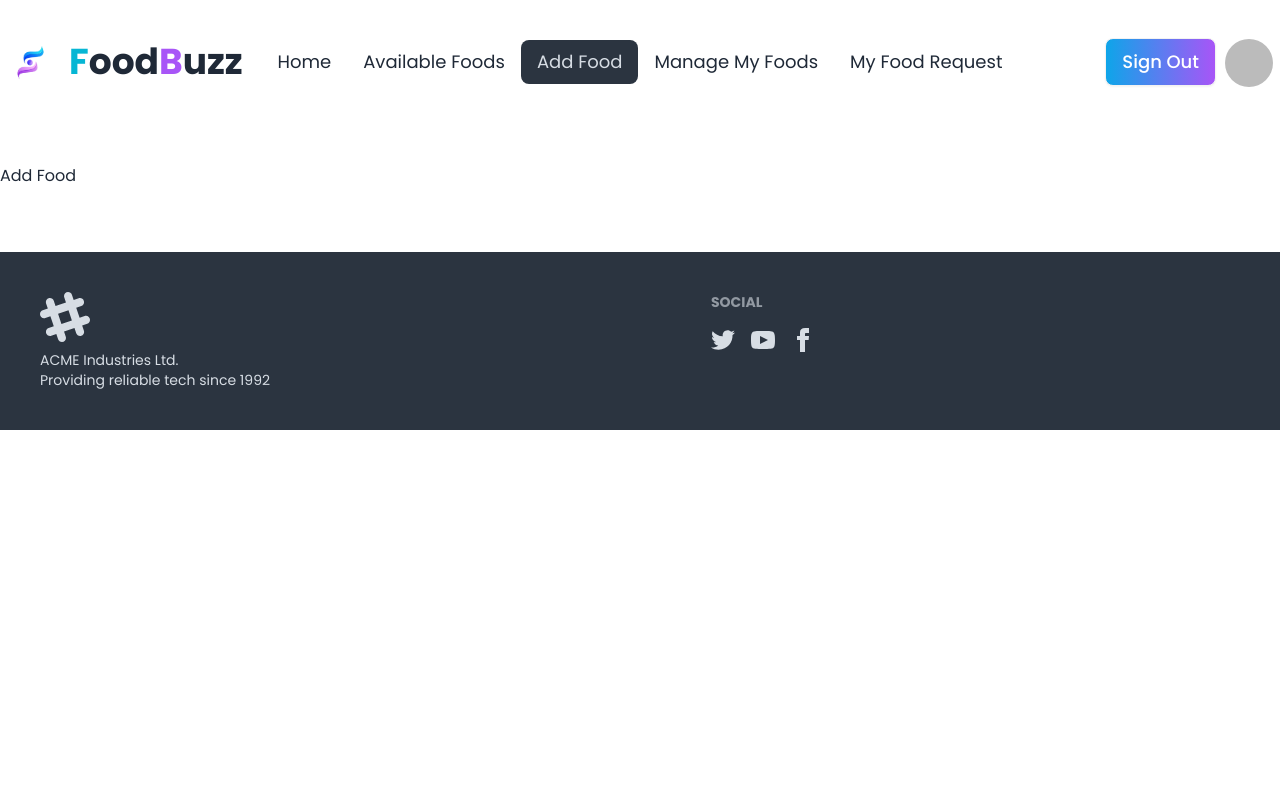
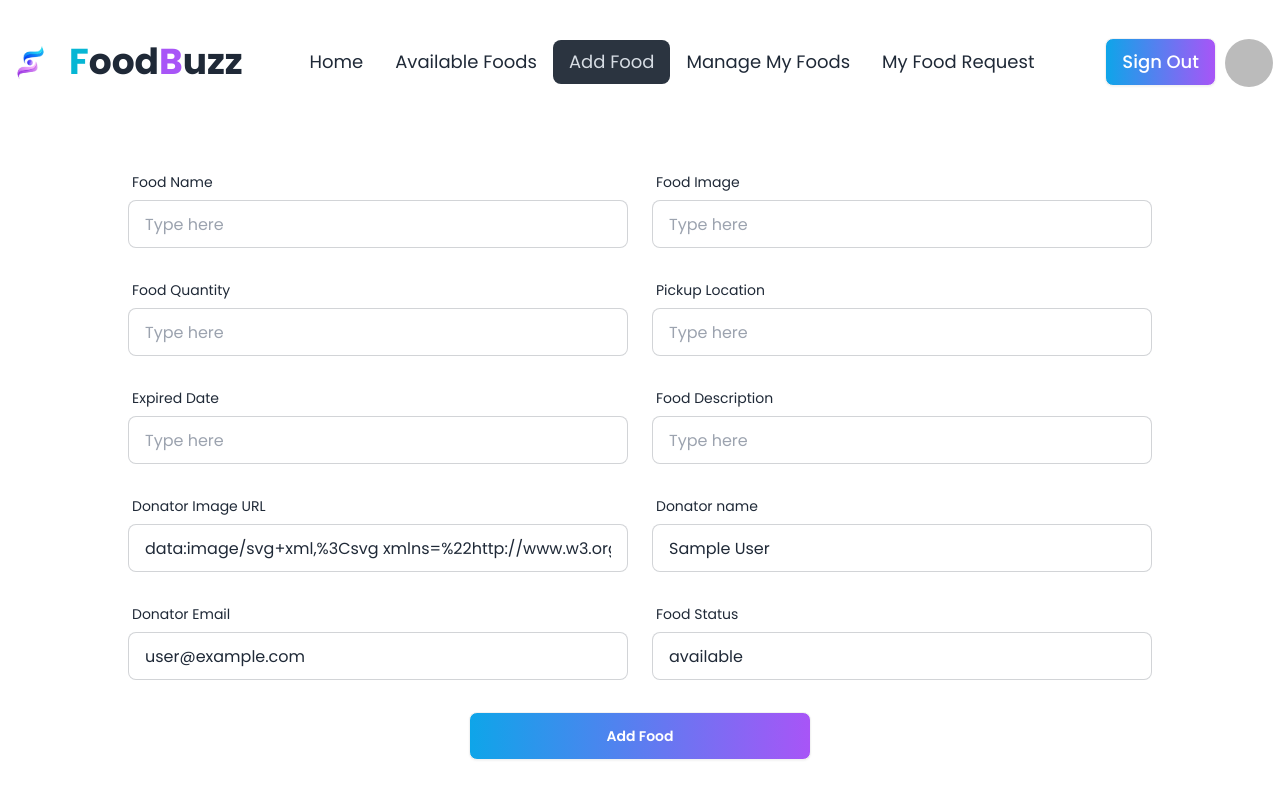
Before and after one commit to MdShamimIslam/community-food-client, a React (Vite) app: page /addFood in a window 1280 px wide. Shown: the top 800 px of the page. Built offline with nearby package versions, Linux system fonts and the light colour scheme; no server answers; sample sign-in values are in the browser's storage.

Commit message:
create add food and functionality implement addeded

```diff
--- a/src/pages/AddFood/AddFood.jsx
+++ b/src/pages/AddFood/AddFood.jsx
@@ -1,11 +1,177 @@
-import React from 'react';
+import React, { useContext } from "react";
+import { useForm } from "react-hook-form";
+import { AuthContext } from "../../Provider/AuthProvider";
+import Swal from "sweetalert2";
 
 const AddFood = () => {
-    return (
-        <div className='my-16'>
-            <h2>Add Food</h2>
+  const { register, handleSubmit } = useForm();
+  const { user } = useContext(AuthContext);
+
+  const onSubmit = (data) => {
+    fetch('http://localhost:5000/createFood',{
+        method:'POST',
+        headers:{
+            'content-type':'application/json'
+        },
+        body:JSON.stringify(data)
+    })
+    .then(res=>res.json())
+    .then(data=>{
+        if(data.insertedId){
+            Swal.fire({
+                position: "top-end",
+                icon: "success",
+                title: "Food Added Successfully",
+                showConfirmButton: false,
+                timer: 1500,
+              });
+        }
+    })
+  };
+
+
+
+  return (
+    <div className="my-16 w-4/5 mx-auto">
+      <form onSubmit={handleSubmit(onSubmit)}>
+        <div className="grid grid-cols-1 md:grid-cols-2 gap-6">
+          <label className="form-control w-full">
+            <div className="label">
+              <span className="label-text">Food Name</span>
+            </div>
+            <input
+              type="text"
+              placeholder="Type here"
+              className="input input-bordered"
+              {...register("food_name")}
+              required
+            />
+          </label>
+          <label className="form-control w-full">
+            <div className="label">
+              <span className="label-text">Food Image</span>
+            </div>
+            <input
+              type="text"
+              placeholder="Type here"
+              className="input input-bordered"
+              {...register("food_img")}
+              required
+            />
+          </label>
+          <label className="form-control w-full">
+            <div className="label">
+              <span className="label-text">Food Quantity</span>
+            </div>
+            <input
+              type="number"
+              placeholder="Type here"
+              className="input input-bordered"
+              {...register("quantity")}
+              required
+            />
+          </label>
+          <label className="form-control w-full">
+            <div className="label">
+              <span className="label-text">Pickup Location</span>
+            </div>
+            <input
+              type="text"
+              placeholder="Type here"
+              className="input input-bordered"
+              {...register("location")}
+              required
+            />
+          </label>
+          <label className="form-control w-full">
+            <div className="label">
+              <span className="label-text">Expired Date</span>
+            </div>
+            <input
+              type="text"
+              placeholder="Type here"
+              className="input input-bordered"
+              {...register("expired_date")}
+              required
+            />
+          </label>
+          <label className="form-control w-full">
+            <div className="label">
+              <span className="label-text">Food Description</span>
+            </div>
+            <input
+              type="text"
+              placeholder="Type here"
+              className="input input-bordered"
+              {...register("food_Des")}
+              required
+            />
+          </label>
+          <label className="form-control w-full">
+            <div className="label">
+              <span className="label-text">Donator Image URL</span>
+            </div>
+            <input
+              type="text"
+              value={user?.photoURL}
+              readOnly
+              placeholder="Type here"
+              className="input input-bordered"
+              {...register("donator_img")}
+              required
+            />
+          </label>
+          <label className="form-control w-full">
+            <div className="label">
+              <span className="label-text">Donator name</span>
+            </div>
+            <input
+              type="text"
+              value={user?.displayName}
+              readOnly
+              placeholder="Type here"
+              className="input input-bordered"
+              {...register("donator_name")}
+              required
+            />
+          </label>
+          <label className="form-control w-full">
+            <div className="label">
+              <span className="label-text">Donator Email</span>
+            </div>
+            <input
+              type="email"
+              value={user?.email}
+              readOnly
+              placeholder="Type here"
+              className="input input-bordered"
+              {...register("donator_email")}
+              required
+            />
+          </label>
+          <label className="form-control w-full">
+            <div className="label">
+              <span className="label-text">Food Status</span>
+            </div>
+            <input
+              type="text"
+              value="available"
+              readOnly
+              placeholder="Type here"
+              className="input input-bordered"
+              {...register("status")}
+              required
+            />
+          </label>
         </div>
-    );
+        <div className="flex justify-center">
+          <button className=" mt-8 btn text-white bg-gradient-to-r from-sky-500 to-purple-500 w-1/3">
+            Add Food
+          </button>
+        </div>
+      </form>
+    </div>
+  );
 };
 
 export default AddFood;
--- a/src/pages/DetailsFood/ModalFood.jsx
+++ b/src/pages/DetailsFood/ModalFood.jsx
@@ -1,12 +1,12 @@
-import React from 'react';
+import React, { useContext } from "react";
+import { AuthContext } from "../../Provider/AuthProvider";
 
-const ModalFood = ({food}) => {
+const ModalFood = ({ food }) => {
+  const { user } = useContext(AuthContext);
   const {
     _id,
-        donator_img,
     donator_name,
     donator_email,
-        quantity,
     expired_date,
     location,
     food_name,
@@ -17,15 +17,143 @@ const ModalFood = ({food}) => {
       <dialog id="request-modal" className="modal">
         <div className="modal-box">
           <form method="dialog">
-
             <button className="btn btn-sm btn-circle btn-ghost absolute right-2 top-2">
               ✕
             </button>
           </form>
-              <h3 className="font-bold text-lg">{food_name}</h3>
-              <p className="py-4">
-                Press ESC key or click on ✕ button to close
-              </p>
+          <div className="space-y-4 p-4">
+            <label className="form-control w-full">
+              <div className="label">
+                <span className="label-text">Food Name</span>
+              </div>
+              <input
+                type="text"
+                value={food_name}
+                readOnly
+                placeholder="Type here"
+                className="input input-bordered w-full"
+              />
+            </label>
+            <label className="form-control w-full">
+              <div className="label">
+                <span className="label-text">Food Image URL</span>
+              </div>
+              <input
+                type="text"
+                value={food_img}
+                readOnly
+                placeholder="Type here"
+                className="input input-bordered w-full"
+              />
+            </label>
+            <label className="form-control w-full">
+              <div className="label">
+                <span className="label-text">food Id</span>
+              </div>
+              <input
+                type="text"
+                value={_id}
+                readOnly
+                placeholder="Type here"
+                className="input input-bordered w-full"
+              />
+            </label>
+            <label className="form-control w-full">
+              <div className="label">
+                <span className="label-text">Food Donator Email</span>
+              </div>
+              <input
+                type="text"
+                value={donator_email}
+                readOnly
+                placeholder="Type here"
+                className="input input-bordered w-full"
+              />
+            </label>
+            <label className="form-control w-full">
+              <div className="label">
+                <span className="label-text">Food Donator Name</span>
+              </div>
+              <input
+                type="text"
+                value={donator_name}
+                readOnly
+                placeholder="Type here"
+                className="input input-bordered w-full"
+              />
+            </label>
+            <label className="form-control w-full">
+              <div className="label">
+                <span className="label-text">Your Email</span>
+              </div>
+              <input
+                type="text"
+                value={user?.email}
+                readOnly
+                placeholder="Type here"
+                className="input input-bordered w-full"
+              />
+            </label>
+            <label className="form-control w-full">
+              <div className="label">
+                <span className="label-text">Your Request Date</span>
+              </div>
+              <input
+                type="text"
+                value="explore korte hobe"
+                readOnly
+                placeholder="Type here"
+                className="input input-bordered w-full"
+              />
+            </label>
+            <label className="form-control w-full">
+              <div className="label">
+                <span className="label-text">Pick Up Location</span>
+              </div>
+              <input
+                type="text"
+                value={location}
+                readOnly
+                placeholder="Type here"
+                className="input input-bordered w-full"
+              />
+            </label>
+            <label className="form-control w-full">
+              <div className="label">
+                <span className="label-text">Expired Date</span>
+              </div>
+              <input
+                type="text"
+                value={expired_date}
+                readOnly
+                placeholder="Type here"
+                className="input input-bordered w-full"
+              />
+            </label>
+            <label className="form-control w-full">
+              <div className="label">
+                <span className="label-text">Food Description</span>
+              </div>
+              <input
+                type="text"
+                placeholder="Description here"
+                className="input input-bordered w-full"
+              />
+            </label>
+            <label className="form-control w-full">
+              <div className="label">
+                <span className="label-text">Your Donation Money</span>
+              </div>
+              <input
+                type="text"
+                placeholder="Donate money"
+                className="input input-bordered w-full"
+              />
+            </label>
+            <button className=" mt-2 btn text-white bg-gradient-to-r from-sky-500 to-purple-500">
+             Send Request
+            </button>
+          </div>
         </div>
       </dialog>
     </div>
--- a/src/pages/Shared/Navbar.jsx
+++ b/src/pages/Shared/Navbar.jsx
@@ -83,7 +83,7 @@ const Navbar = () => {
           </Link>
         </div>
       </div>
-      <div className="navbar-center hidden lg:flex">
+      <div className="navbar-center hidden lg:flex ml-16">
         <ul className="menu menu-horizontal px-1">{navLinks}</ul>
       </div>
       <div className="navbar-end">
```
Lines whose indentation alone changed are shown as unchanged.
